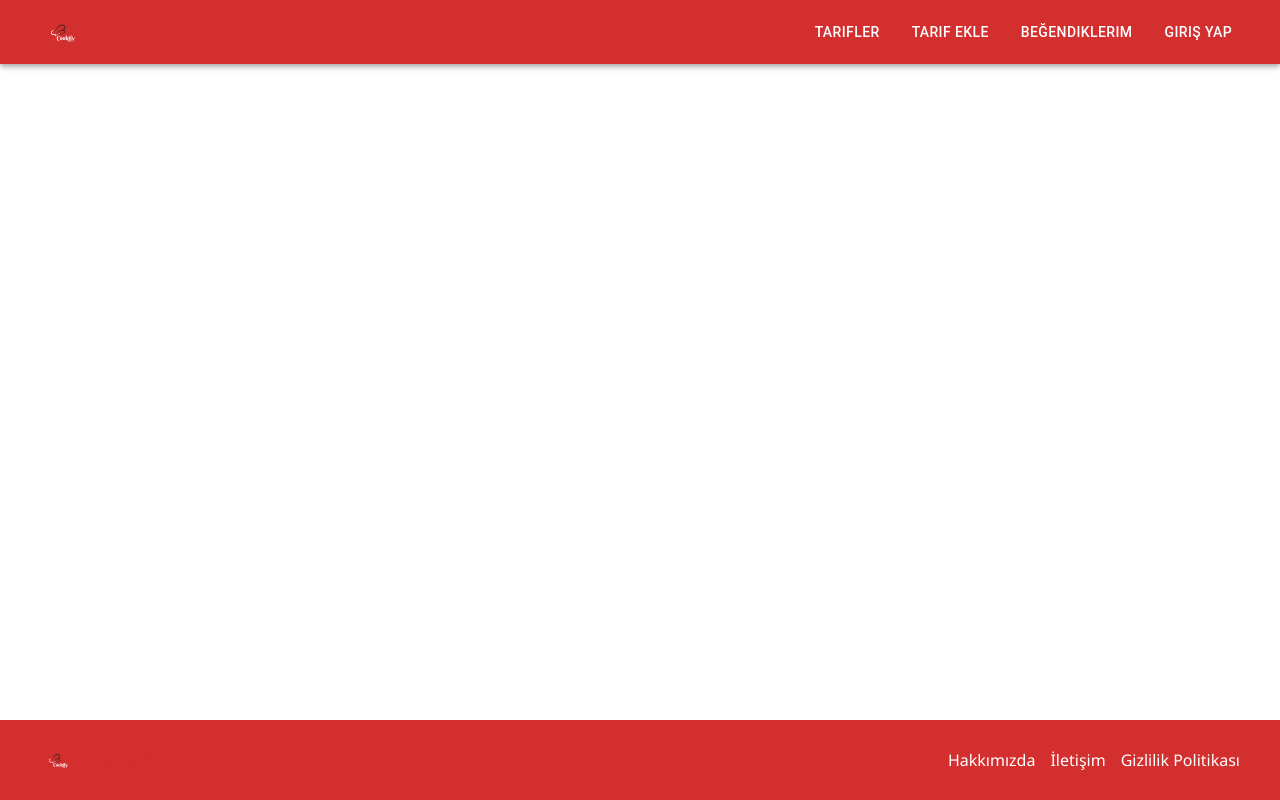
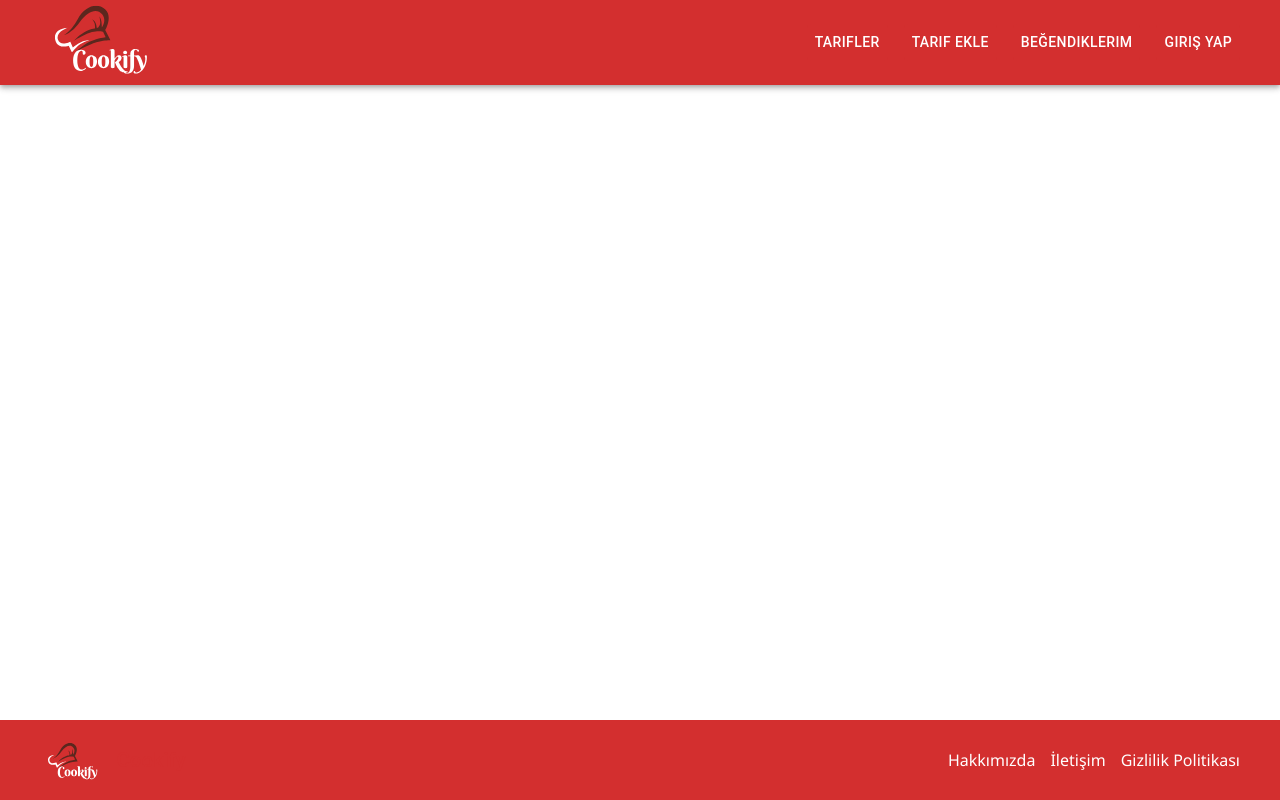
Before and after one commit to enissemerci/Cookify, a React (Vite) app in the folder frontend/: page / in a window 1280 px wide. Built offline with nearby package versions, Linux system fonts and the light colour scheme.

Commit message:
new logo

```diff
--- a/frontend/src/components/Navbar.jsx
+++ b/frontend/src/components/Navbar.jsx
@@ -30,8 +30,8 @@ const Navbar = () => {
     <>
       <AppBar position="static" sx={{ backgroundColor: "#f97316", paddingX: 2 }}>
         <Toolbar sx={{ display: "flex", justifyContent: "space-between", alignItems: "center" }}>
-          <Link to="/" style={{ display: "flex", alignItems: "center" }}>
-            <img src={Logo} alt="Cookify Logo" style={{ height: 50, width: "auto" }} />
+          <Link to="/" style={{ display: "flex", alignItems: "center",paddingBottom:"10px" }}>
+            <img src={Logo} alt="Cookify Logo" style={{ height: 75, width: "auto" }} />
           </Link>
 
           <Box sx={{ display: { xs: "none", md: "flex" }, gap: 2, alignItems: "center" }}>
```
Also changed, not shown: frontend/src/assets/foto.svg.
